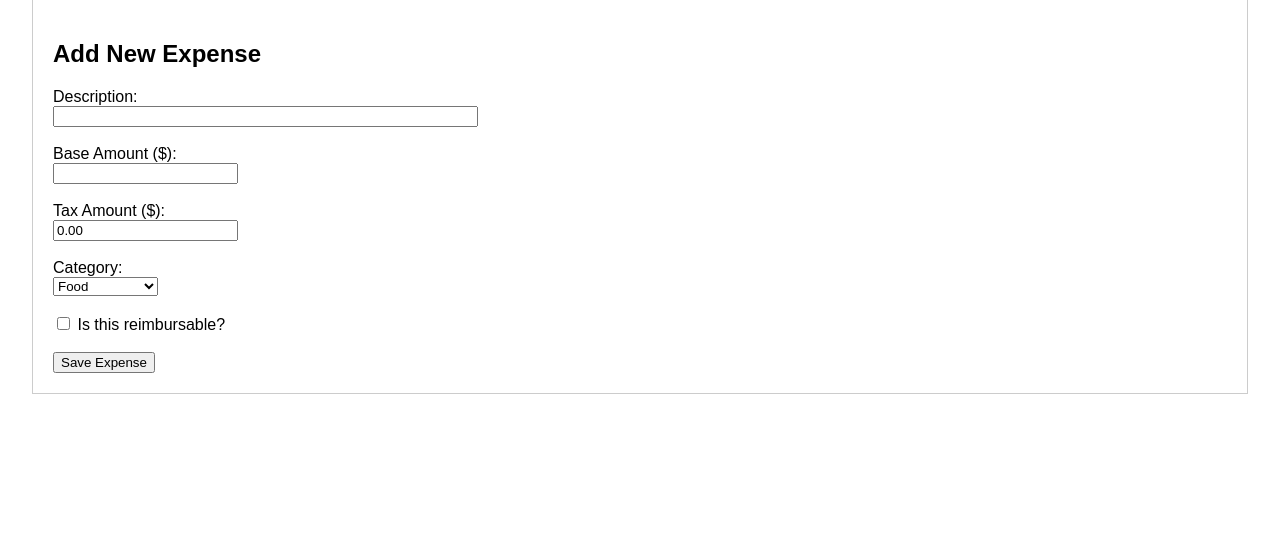
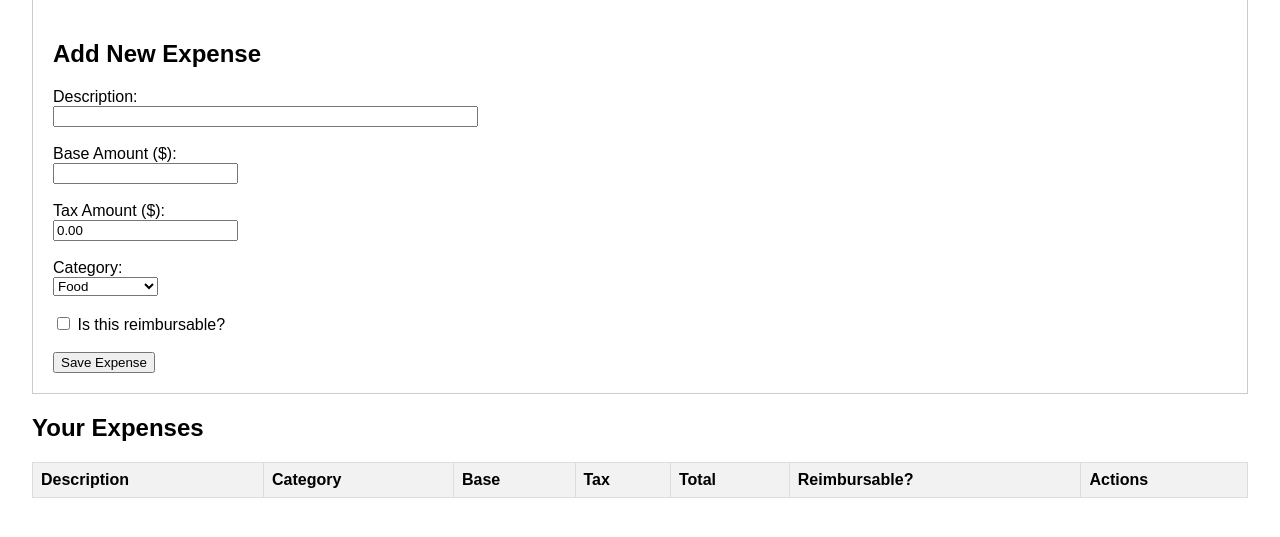
Before and after one commit to Vivek126478/shipsy_ai_assignment, a Flask app: page / in a window 1280 px wide. Shown: the part 125-662 px from the top of the page. Run offline with Flask 3, Linux system fonts and the light colour scheme; a user stored in the database is signed in; lists and menus that the app fills with data are empty.

Commit message:
crud operations are being updated on the frontend side

```diff
--- a/expense-tracker/templates/index.html
+++ b/expense-tracker/templates/index.html
@@ -48,3 +48,87 @@
             <button type="button" id="cancel-edit" style="display:none;">Cancel Edit</button>
         </form>
     </div>
+
+    <!-- Table to Display Expenses -->
+    <h2>Your Expenses</h2>
+    <table id="expense-table">
+        <thead>
+            <tr>
+                <th>Description</th>
+                <th>Category</th>
+                <th>Base</th>
+                <th>Tax</th>
+                <th>Total</th>
+                <th>Reimbursable?</th>
+                <th>Actions</th>
+            </tr>
+        </thead>
+        <tbody id="expense-list">
+            <!-- Expenses will be loaded here by JavaScript -->
+        </tbody>
+    </table>
+
+    <script>
+        document.addEventListener('DOMContentLoaded', function() {
+            const form = document.getElementById('expense-form');
+            const expenseList = document.getElementById('expense-list');
+            const formTitle = document.getElementById('form-title');
+            const expenseIdInput = document.getElementById('expense-id');
+            const cancelEditBtn = document.getElementById('cancel-edit');
+
+            // Fetch and display all expenses on page load
+            async function fetchExpenses() {
+                const response = await fetch('/api/expenses');
+                const expenses = await response.json();
+
+                expenseList.innerHTML = ''; // Clear existing list
+                expenses.forEach(expense => {
+                    const row = document.createElement('tr');
+                    row.innerHTML = `
+                        <td>${expense.description}</td>
+                        <td>${expense.category}</td>
+                        <td>$${expense.base_amount.toFixed(2)}</td>
+                        <td>$${expense.tax_amount.toFixed(2)}</td>
+                        <td><b>$${expense.total_amount.toFixed(2)}</b></td>
+                        <td>${expense.is_reimbursable ? 'Yes' : 'No'}</td>
+                        <td>
+                            <button onclick="editExpense(${expense.id})">Edit</button>
+                            <button onclick="deleteExpense(${expense.id})">Delete</button>
+                        </td>
+                    `;
+                    expenseList.appendChild(row);
+                });
+            }
+
+            // Handle form submission for both creating and updating
+            form.addEventListener('submit', async function(event) {
+                event.preventDefault();
+
+                const id = expenseIdInput.value;
+                const url = id ? `/api/expenses/${id}` : '/api/expenses';
+                const method = id ? 'PUT' : 'POST';
+
+                const formData = {
+                    description: document.getElementById('description').value,
+                    base_amount: parseFloat(document.getElementById('base_amount').value),
+                    tax_amount: parseFloat(document.getElementById('tax_amount').value),
+                    category: document.getElementById('category').value,
+                    is_reimbursable: document.getElementById('is_reimbursable').checked
+                };
+
+                const response = await fetch(url, {
+                    method: method,
+                    headers: { 'Content-Type': 'application/json' },
+                    body: JSON.stringify(formData)
+                });
+
+                if (response.ok) {
+                    form.reset();
+                    expenseIdInput.value = '';
+                    formTitle.innerText = 'Add New Expense';
+                    cancelEditBtn.style.display = 'none';
+                    await fetchExpenses();
+                } else {
+                    alert('Failed to save expense.');
+                }
+            });
```
